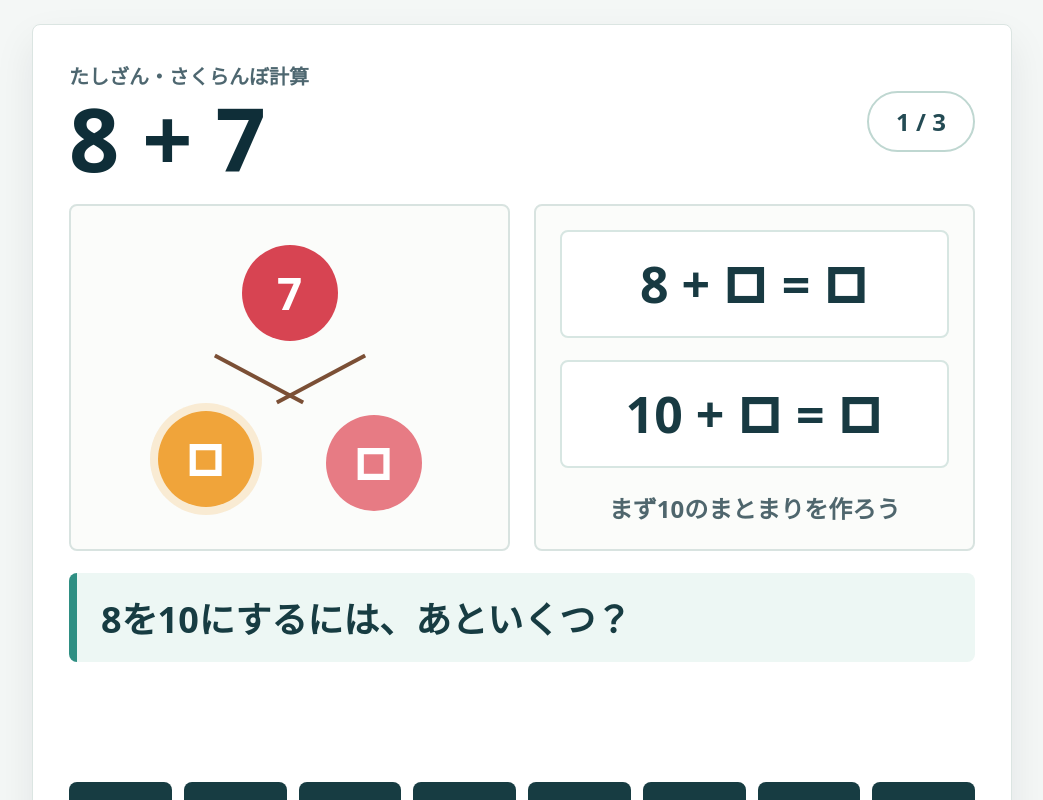
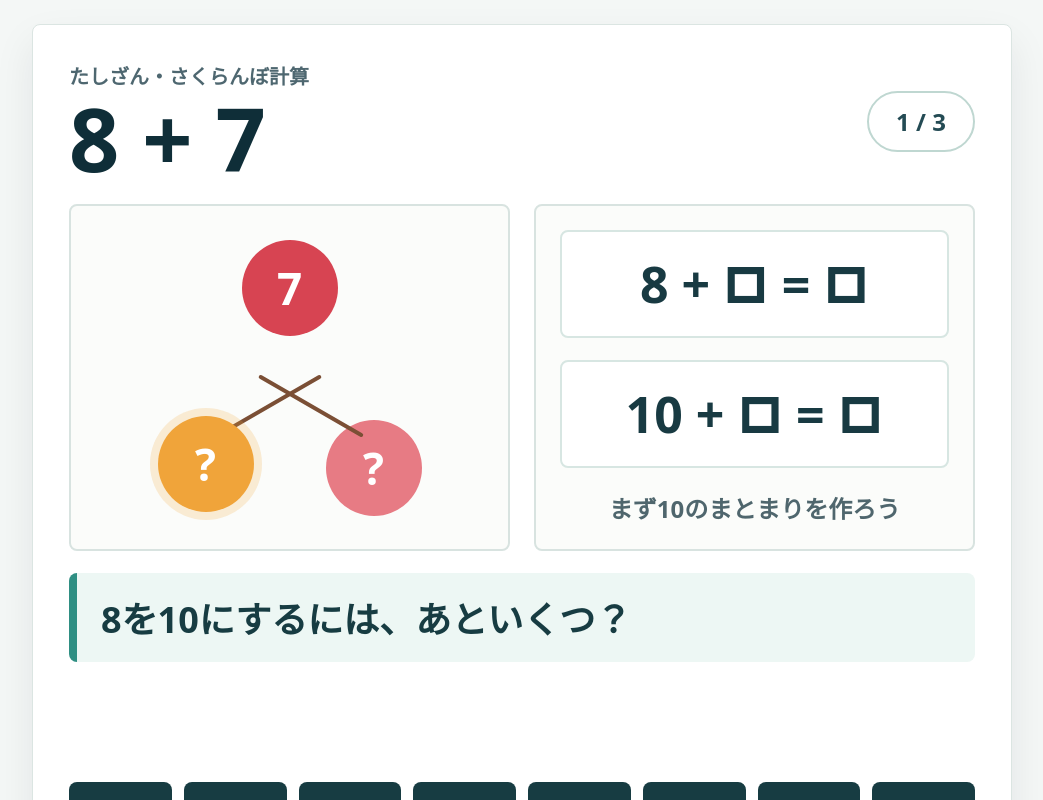
Before and after one commit to juntack/math-cherry-practice, a React (Vite) app: page / in a window 1280 px wide. Shown: the top 800 px of the page, without its empty margins (118-1161 px from the left). Built offline with nearby package versions, Linux system fonts and the light colour scheme.

Commit message:
Improve cherry diagram branches

```diff
--- a/src/styles.css
+++ b/src/styles.css
@@ -92,7 +92,7 @@ h1 {
 
 .cherry-card {
   display: grid;
-  grid-template-rows: auto 74px auto;
+  grid-template-rows: auto 84px auto;
   justify-items: center;
   align-content: center;
 }
@@ -114,28 +114,30 @@ h1 {
 }
 
 .branches {
-  width: 210px;
-  height: 74px;
+  width: 250px;
+  height: 84px;
   position: relative;
 }
 
 .branches span {
-  width: 100px;
+  width: 120px;
   height: 4px;
   position: absolute;
-  top: 36px;
+  top: 38px;
   background: #7b4f35;
-  transform-origin: center;
+  border-radius: 999px;
 }
 
 .branches span:first-child {
-  left: 24px;
-  transform: rotate(28deg);
+  left: 36px;
+  transform: rotate(-30deg);
+  transform-origin: right center;
 }
 
 .branches span:last-child {
-  right: 24px;
-  transform: rotate(-28deg);
+  right: 36px;
+  transform: rotate(30deg);
+  transform-origin: left center;
 }
 
 .cherry-children {
--- a/src/ui/components/CherryDiagram.tsx
+++ b/src/ui/components/CherryDiagram.tsx
@@ -31,7 +31,7 @@ export function CherryDiagram({
 function CherryNumber({ active, value }: { active: boolean; value?: number }) {
   return (
     <div className={active ? "cherry-number active" : "cherry-number"}>
-      {value ?? "□"}
+      {value ?? "?"}
     </div>
   );
 }
```
